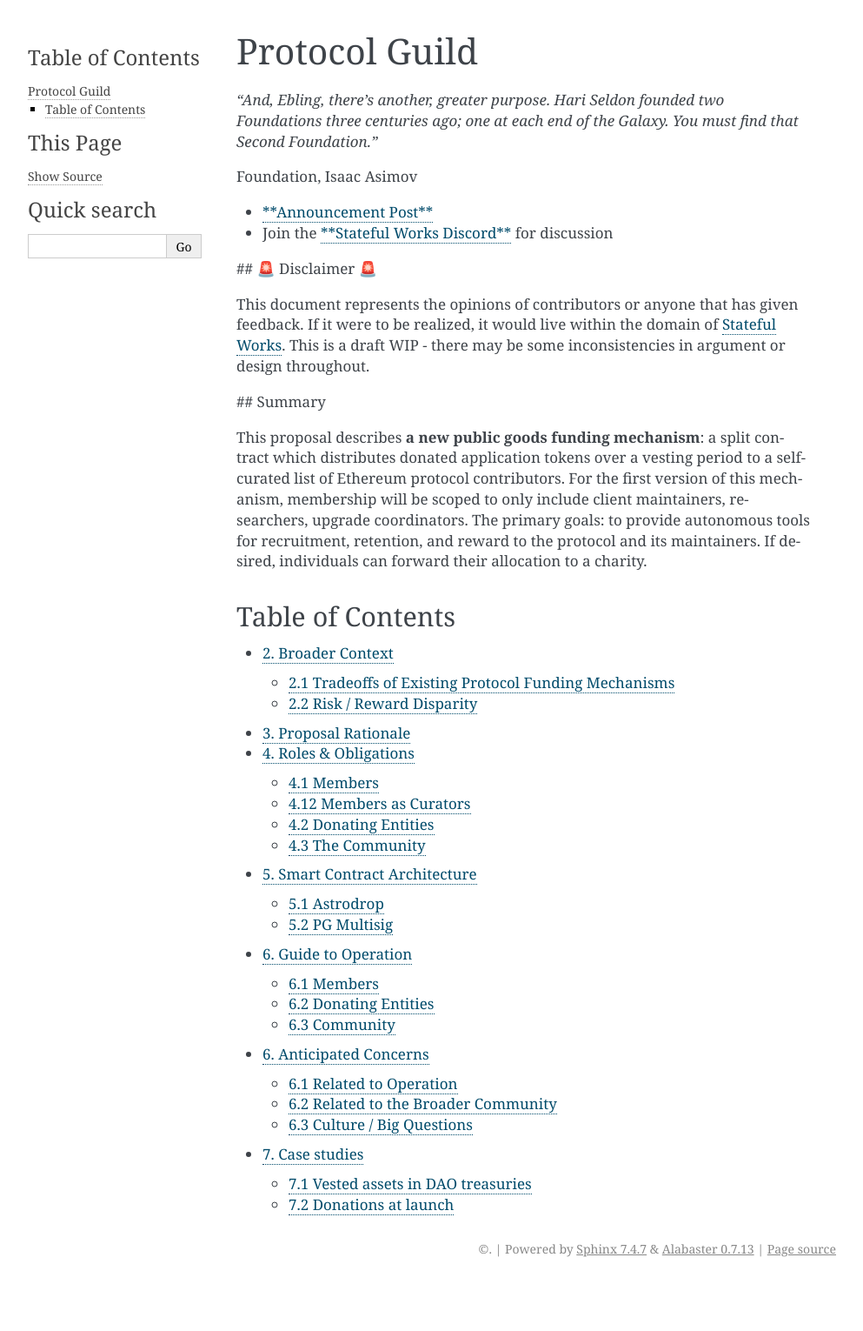
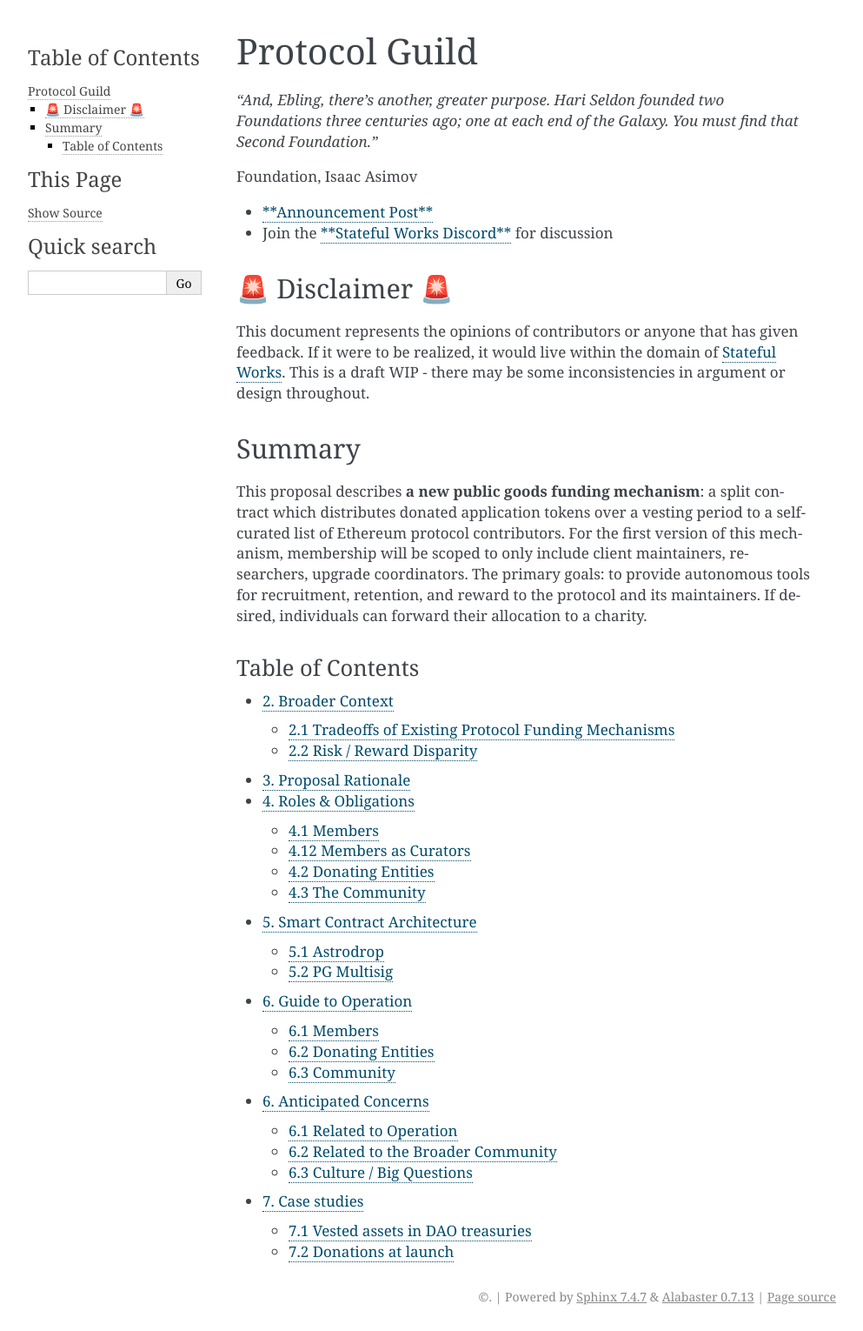
Before and after one commit to protocolguild/documentation, a Sphinx documentation site: the page built from docs/index.rst, in a window 1280 px wide. Shown: the whole page at 87% size, without its empty margins (148-1141 px from the left). Built offline with Sphinx 7.4.7, drawn with Linux system fonts in a browser that asks for light colours; pages that are not in the unit, such as notebooks, are missing from menus; before the commit the page ends 1475 px from its top, so only the background shows below that.

Commit message:
Update index.rst

```diff
--- a/docs/index.rst
+++ b/docs/index.rst
@@ -8,11 +8,13 @@ Foundation, Isaac Asimov
 - `**Announcement Post** <https://stateful.mirror.xyz/mEDvFXGCKdDhR-N320KRtsq60Y2OPk8rHcHBCFVryXY>`_
 - Join the `**Stateful Works Discord** <https://discord.gg/t8zSZCvf3y>`_ for discussion
 
-## 🚨 Disclaimer 🚨
+🚨 Disclaimer 🚨
+*****************
 
 This document represents the opinions of contributors or anyone that has given feedback. If it were to be realized, it would live within the domain of `Stateful Works <https://twitter.com/StatefulWorks>`_. This is a draft WIP - there may be some inconsistencies in argument or design throughout.
 
-## Summary
+Summary
+*******
 
 This proposal describes **a new public goods funding mechanism**: a split contract which distributes donated application tokens over a vesting period to a self-curated list of Ethereum protocol contributors. For the first version of this mechanism, membership will be scoped to only include client maintainers, researchers, upgrade coordinators. The primary goals: to provide autonomous tools for recruitment, retention, and reward to the protocol and its maintainers. If desired, individuals can forward their allocation to a charity.
 
```
